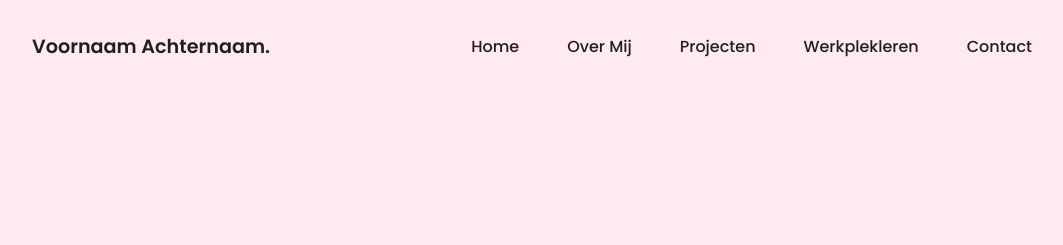
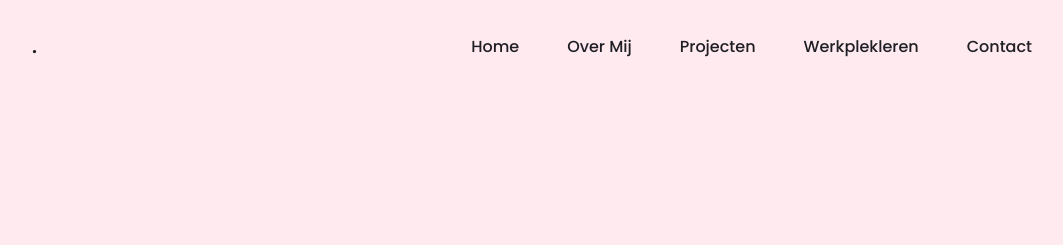
Before and after one commit to Saykurah/Portfolio, a plain HTML site: page home.html in a window 1280 px wide. Shown: the top 245 px of the page, without its empty margins (96-1159 px from the left). Drawn offline with Linux system fonts and the light colour scheme.

Commit message:
Update home.html

```diff
--- a/home.html
+++ b/home.html
@@ -10,7 +10,7 @@
 
   <body>
     <header>
-      <a href="#" class="logo"> Voornaam Achternaam.</a>
+      <a href="#" class="logo"> .</a>
       <ul class="navmenu">
         <li><a href="home.html">Home</a></li>
         <li><a href="overmij.html">Over Mij</a></li>
```
